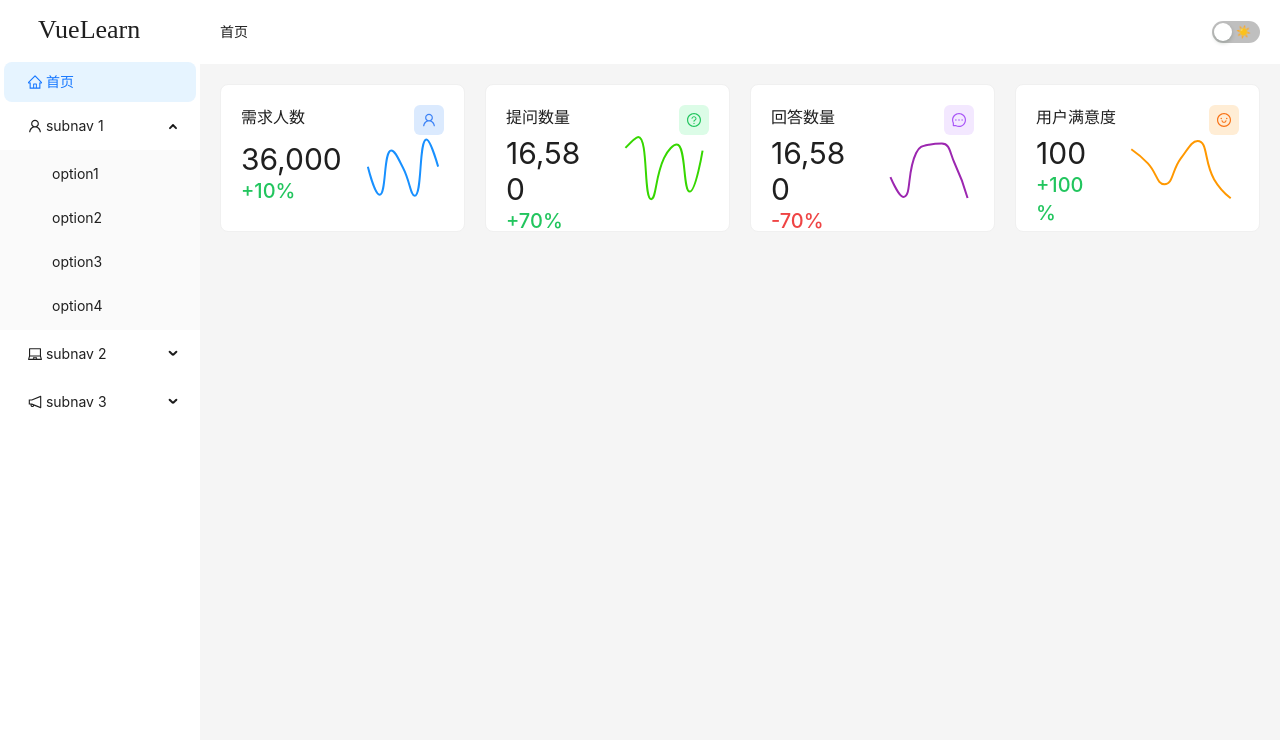
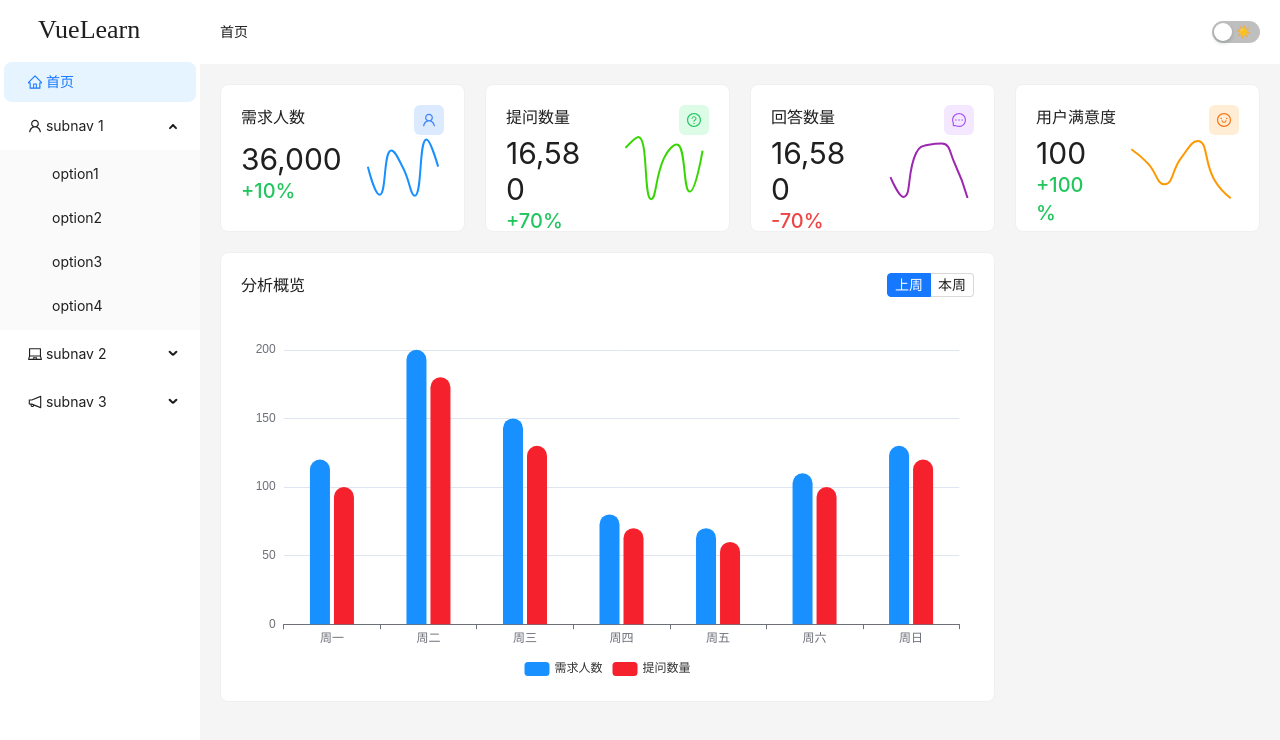
Before and after one commit to Duye0120/vueLearn, a Vue app: page /#/home in a window 1280 px wide. Shown: the top 740 px of the page. Built offline with nearby package versions, Linux system fonts and the light colour scheme.

Commit message:
添加VerticalBar组件并更新样式，优化TopCardWithLine的样式

```diff
--- a/src/views/home/components/TopCardWithLine.vue
+++ b/src/views/home/components/TopCardWithLine.vue
@@ -71,4 +71,13 @@ function getColor(key: string) {
   </a-card>
 </template>
 
-<style scoped lang="scss"></style>
+<style scoped lang="scss">
+.top-card-group-item {
+  :global(.ant-card-body) {
+    height: 100%;
+    display: flex;
+    flex-direction: column;
+    padding: 0 !important;
+  }
+}
+</style>
--- /dev/null
+++ b/src/views/home/components/VerticalBar.vue
@@ -0,0 +1,104 @@
+<script setup lang="ts">
+import * as echarts from 'echarts'
+import { onMounted, onUnmounted, ref, watch } from 'vue'
+
+const props = defineProps<{}>()
+const selectedRadio = ref('last')
+const chartsRef = ref<HTMLDivElement | null>(null)
+let chartInstance: echarts.ECharts | null = null
+
+function getOption(selectedRadio: string): echarts.EChartsOption {
+  const defaultOption: echarts.EChartsOption = {
+    tooltip: {
+      trigger: 'axis',
+      axisPointer: {
+        type: 'shadow',
+      },
+    },
+    legend: {
+      data: ['需求人数', '提问数量'],
+      bottom: 0,
+    },
+    grid: {
+      left: '2%',
+      right: '2%',
+      bottom: '10%',
+      top: '10%',
+      containLabel: true,
+    },
+    xAxis: [{
+      type: 'category',
+      data: ['周一', '周二', '周三', '周四', '周五', '周六', '周日'],
+    }],
+    yAxis: [
+      {
+        type: 'value',
+      },
+    ],
+  }
+
+  const seriesData = {
+    last: [
+      { name: '需求人数', data: [120, 200, 150, 80, 70, 110, 130] },
+      { name: '提问数量', data: [100, 180, 130, 70, 60, 100, 120] },
+    ],
+    current: [
+      { name: '需求人数', data: [100, 180, 130, 70, 60, 100, 120] },
+      { name: '提问数量', data: [120, 200, 150, 80, 70, 110, 130] },
+    ],
+  }
+
+  return {
+    ...defaultOption,
+    series: seriesData[selectedRadio].map(item => ({
+      ...item,
+      type: 'bar',
+      barWidth: 20,
+      itemStyle: {
+        borderRadius: [10, 10, 0, 0],
+        color: item.name === '需求人数' ? '#1890ff' : '#f5222d',
+      },
+    })),
+  }
+}
+
+onMounted(() => {
+  if (!chartsRef.value)
+    return
+  chartInstance = echarts.init(chartsRef.value)
+  chartInstance.setOption(getOption(selectedRadio.value))
+})
+
+onUnmounted(() => {
+  if (chartInstance) {
+    chartInstance.dispose()
+  }
+})
+
+watch(selectedRadio, (newVal) => {
+  if (chartInstance) {
+    chartInstance.setOption(getOption(newVal))
+  }
+})
+</script>
+
+<template>
+  <a-card class="col-span-3 p-5 flex flex-col">
+    <div class="w-full flex items-center justify-between">
+      <a-typography-text class="font-medium text-base">
+        分析概览
+      </a-typography-text>
+      <a-radio-group v-model:value="selectedRadio" button-style="solid" size="small">
+        <a-radio-button value="last">
+          上周
+        </a-radio-button>
+        <a-radio-button value="current">
+          本周
+        </a-radio-button>
+      </a-radio-group>
+    </div>
+    <div ref="chartsRef" class="flex flex-1 w-full mt-4" />
+  </a-card>
+</template>
+
+<style scoped lang="scss"></style>
--- a/src/views/home/index.vue
+++ b/src/views/home/index.vue
@@ -1,5 +1,6 @@
 <script lang="ts" setup>
 import TopCardWithLine from './components/TopCardWithLine.vue'
+import VerticalBar from './components/VerticalBar.vue'
 import { topCardGroupArray } from './data'
 </script>
 
@@ -8,16 +9,12 @@ import { topCardGroupArray } from './data'
     <div class="h-[148px] w-full grid grid-cols-4 gap-5">
       <TopCardWithLine v-for="item in topCardGroupArray" :key="item.key" :data="item" />
     </div>
+    <div class="h-[450px] w-full grid !grid-cols-4 gap-5">
+      <VerticalBar />
+    </div>
   </div>
 </template>
 
 <style scoped lang="scss">
-.top-card-group-item {
-  :global(.ant-card-body) {
-    height: 100%;
-    display: flex;
-    flex-direction: column;
-    padding: 0 !important;
-  }
-}
+
 </style>
```
